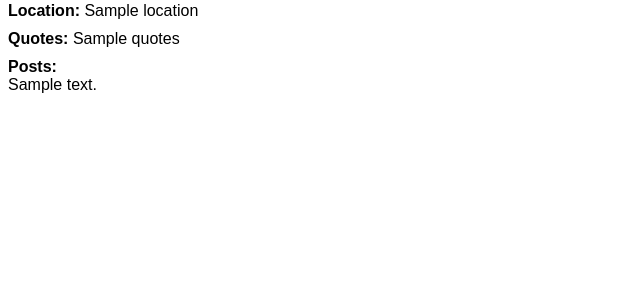
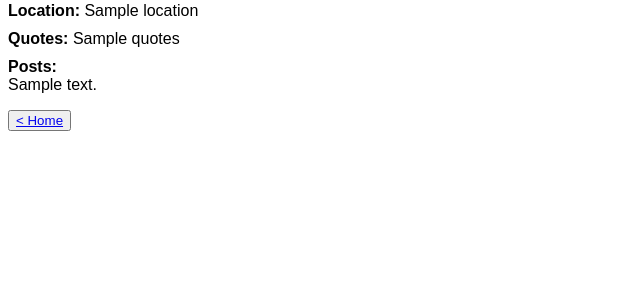
Before and after one commit to paulaji/flask-socialinterests, a Flask app: template templates/facebook_info.html in a window 1280 px wide. Shown: the part 264-564 px from the top of the page, without its empty margins (0-640 px from the left). Run offline with Flask 3, Linux system fonts and the light colour scheme; the template is opened without the code that fills it: most values are stand-ins (such as "Sample title", 1, 10 or a date in 2020).

Commit message:
added home routing

```diff
--- a/templates/facebook_info.html
+++ b/templates/facebook_info.html
@@ -93,5 +93,6 @@
         </ul>
       </li>
     </ul>
+    <button><a href="/">< Home</a></button>
   </body>
 </html>
```
